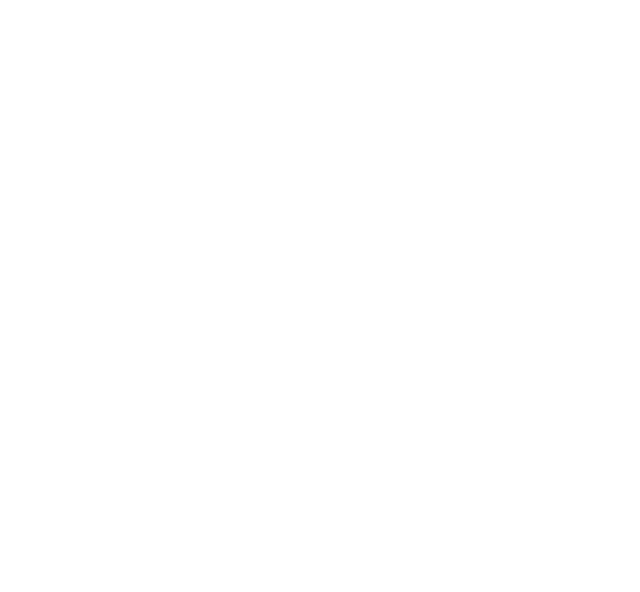
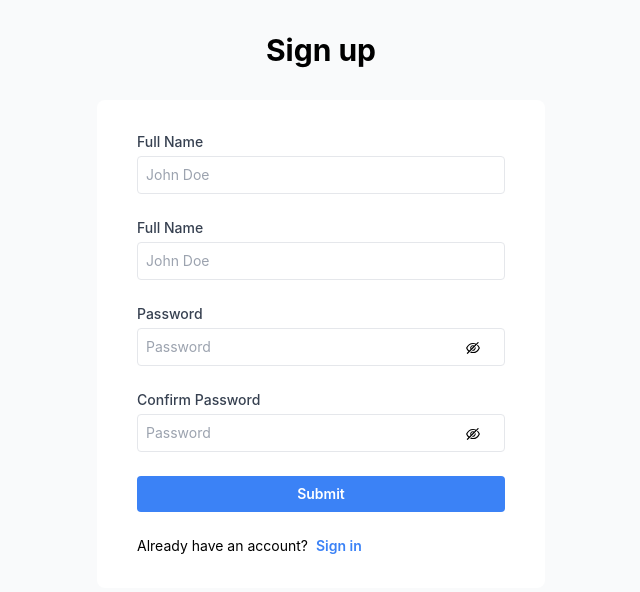
Before and after one commit to Alausa-AbdulAzeez/multiVendorClient, a React (Create React App) app: page /signup in a window 1280 px wide. Before the commit this address had no page. Shown: the top 592 px of the page, without its empty margins (319-959 px from the left). Built offline with nearby package versions, Linux system fonts and the light colour scheme.

Commit message:
created user register page

```diff
--- a/src/App.jsx
+++ b/src/App.jsx
@@ -2,12 +2,14 @@ import React from "react";
 import { BrowserRouter, Route, Routes } from "react-router-dom";
 import Login from "./pages/Login";
 import "./App.css";
+import Signup from "./pages/Signup";
 
 const App = () => {
   return (
     <BrowserRouter>
       <Routes>
         <Route path="/login" element={<Login />} />
+        <Route path="/signup" element={<Signup />} />
       </Routes>
     </BrowserRouter>
   );
--- a/src/pages/Login.jsx
+++ b/src/pages/Login.jsx
@@ -74,7 +74,7 @@ const Login = () => {
           </button>
           <div className="text-sm">
             Don't have an account?
-            <Link>
+            <Link to={"/signup"}>
               <span className="text-blue-500 text-sm font-semibold cursor-pointer hover:text-blue-700 ml-1">
                 Sign up
               </span>
--- /dev/null
+++ b/src/pages/Signup.jsx
@@ -0,0 +1,120 @@
+import React, { useState } from "react";
+import { AiOutlineEye, AiOutlineEyeInvisible } from "react-icons/ai";
+import { Link } from "react-router-dom";
+
+const Signup = () => {
+  // FUNCTIONALITIES FOR PASSWORD TOGGLE
+  const [isPasswordVisible, setIsPasswordVisible] = useState(false);
+
+  const handleTogglePassword = () => {
+    setIsPasswordVisible((prev) => !prev);
+  };
+  // END OF FUNCTIONALITIES FOR PASSWORD TOGGLE
+
+  // FUNCTIONALITIES FOR CONFIRM PASSWORD TOGGLE
+  const [isConfirmPasswordVisible, setIsConfirmPasswordVisible] =
+    useState(false);
+
+  const handleToggleConfirmPassword = () => {
+    setIsConfirmPasswordVisible((prev) => !prev);
+  };
+  // END OF FUNCTIONALITIES FOR CONFIRM     PASSWORD TOGGLE
+
+  return (
+    <div className="flex flex-col items-center h-screen py-8 bg-gray-50 sm:px-6 lg:px-8">
+      <h1 className="text-3xl font-bold ">Sign up</h1>
+      <form className="bg-white rounded-lg  mx-auto px-4 py-8 mt-8 sm:w-full sm:max-w-md sm:px-10 space-y-6">
+        <div className="flex flex-col ">
+          <label
+            htmlFor="fullName"
+            className="text-sm font-medium text-gray-700"
+          >
+            Full Name
+          </label>
+          <input
+            type="text"
+            placeholder="John Doe"
+            className="border border-gray-200 p-2 mt-1 text-sm focus:outline-none focus:border-blue-300 rounded"
+          />
+        </div>
+        <div className="flex flex-col ">
+          <label
+            htmlFor="fullName"
+            className="text-sm font-medium text-gray-700"
+          >
+            Full Name
+          </label>
+          <input
+            type="text"
+            placeholder="John Doe"
+            className="border border-gray-200 p-2 mt-1 text-sm focus:outline-none focus:border-blue-300 rounded"
+          />
+        </div>
+        <div className="flex flex-col relative">
+          <label
+            htmlFor="fullName"
+            className="text-sm font-medium text-gray-700"
+          >
+            Password
+          </label>
+          <input
+            type={isPasswordVisible ? "text" : "password"}
+            placeholder="Password"
+            className="border border-gray-200 p-2 mt-1 text-sm focus:outline-none focus:border-blue-300 rounded"
+          />
+          {isPasswordVisible ? (
+            <AiOutlineEye
+              className="absolute right-6 top-9 cursor-pointer"
+              onClick={handleTogglePassword}
+            />
+          ) : (
+            <AiOutlineEyeInvisible
+              className="absolute right-6 top-9 cursor-pointer"
+              onClick={handleTogglePassword}
+            />
+          )}
+        </div>
+        <div className="flex flex-col relative">
+          <label
+            htmlFor="fullName"
+            className="text-sm font-medium text-gray-700"
+          >
+            Confirm Password
+          </label>
+          <input
+            type={isConfirmPasswordVisible ? "text" : "password"}
+            placeholder="Password"
+            className="border border-gray-200 p-2 mt-1 text-sm focus:outline-none focus:border-blue-300 rounded"
+          />
+          {isConfirmPasswordVisible ? (
+            <AiOutlineEye
+              className="absolute right-6 top-9 cursor-pointer"
+              onClick={handleToggleConfirmPassword}
+            />
+          ) : (
+            <AiOutlineEyeInvisible
+              className="absolute right-6 top-9 cursor-pointer"
+              onClick={handleToggleConfirmPassword}
+            />
+          )}
+        </div>
+        <button className="bg-blue-500 w-full rounded py-2 font-semibold text-sm text-white hover:bg-blue-600">
+          Submit
+        </button>
+        <div className="text-sm">
+          Already have an account?
+          <span>
+            <Link
+              to={"/login"}
+              className="ml-2 text-blue-500 hover:text-blue-700 font-semibold"
+            >
+              Sign in
+            </Link>
+          </span>
+        </div>
+      </form>
+    </div>
+  );
+};
+
+export default Signup;
```
